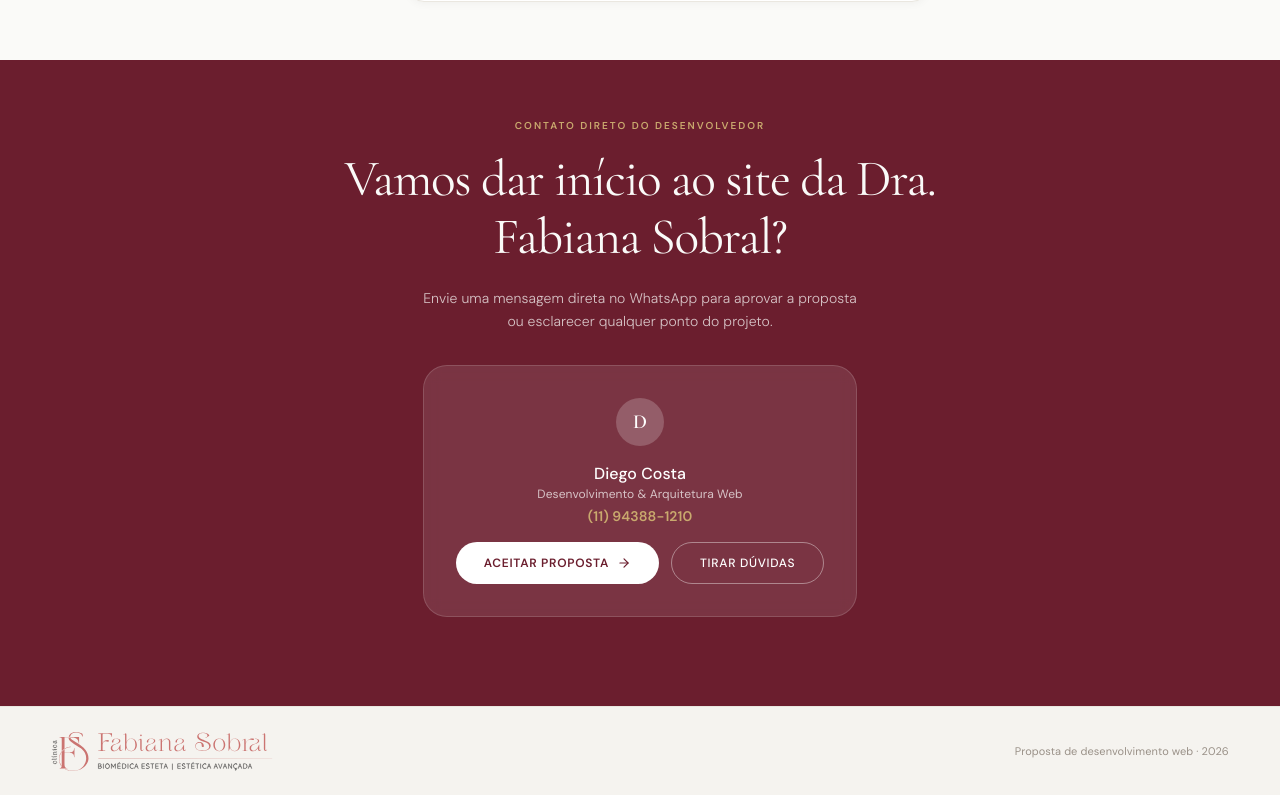
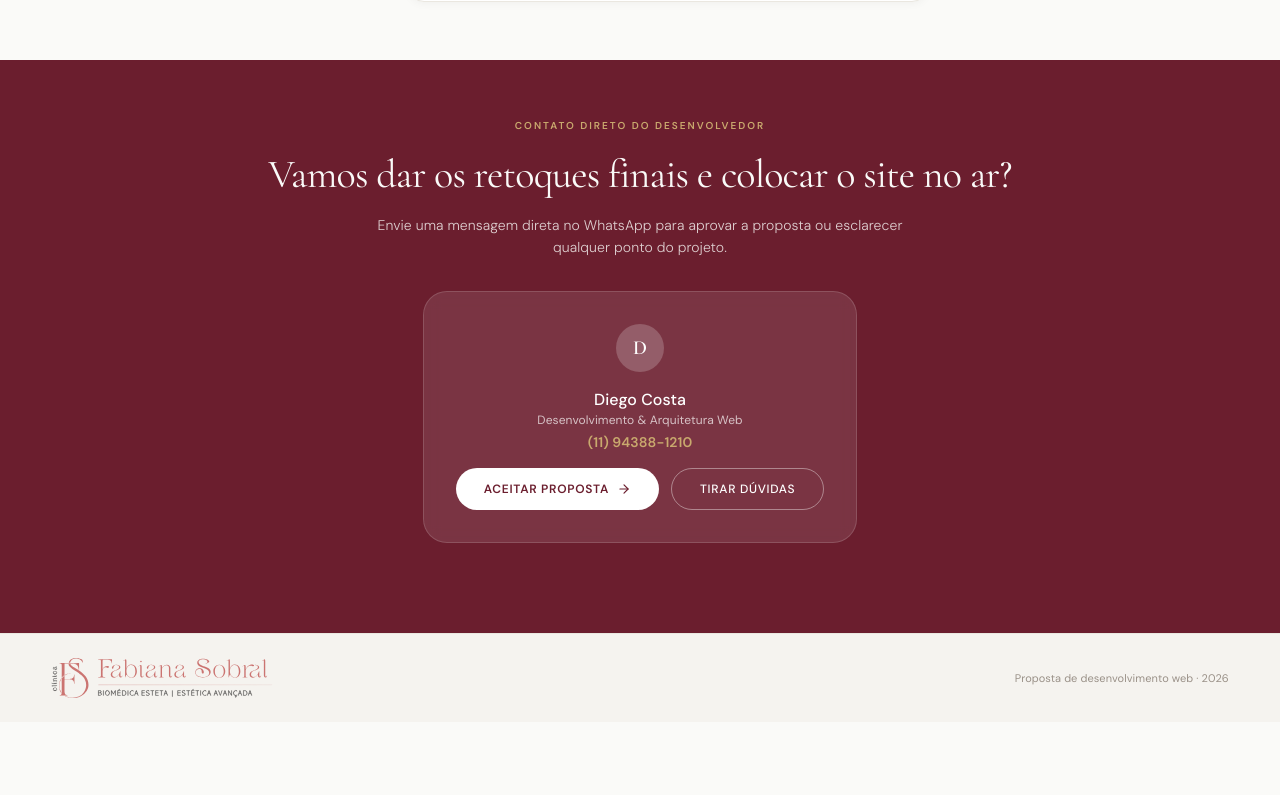
Before and after one commit to diegopetgraf-byte/vanessa-uberlandia, a Next.js app: page /proposta in a window 1280 px wide. Shown: the part 4863-5658 px from the top of the page. After the commit the page ends 5585 px from the top, so only its background shows below. Built offline with nearby package versions, Linux system fonts and the light colour scheme; no server answers.

Commit message:
feat: updated proposal headline to single-line desktop title

```diff
--- a/src/app/proposta/PropostaClient.tsx
+++ b/src/app/proposta/PropostaClient.tsx
@@ -600,22 +600,21 @@ export default function PropostaClient() {
         ═══════════════════════════════════════ */}
         <section className="section bg-[#6B1E2E] text-[#FAFAF8]">
           <div className="container-uniq">
-            <div className="max-w-2xl mx-auto text-center">
+            <div className="max-w-4xl mx-auto text-center">
               <AnimatedBlock>
                 <span className="text-[0.625rem] font-semibold tracking-[0.2em] uppercase text-[#C9A96E] mb-4 block">
                   Contato Direto do Desenvolvedor
                 </span>
                 <h2
-                  className="font-heading text-[#FAFAF8] mb-5"
+                  className="font-heading text-[#FAFAF8] mb-4 text-2xl sm:text-3xl md:text-4xl lg:text-[2.5rem] whitespace-normal lg:whitespace-nowrap"
                   style={{
-                    fontSize: "clamp(2rem, 4vw, 3.25rem)",
-                    letterSpacing: "-0.025em",
-                    lineHeight: 1.15,
+                    letterSpacing: "-0.02em",
+                    lineHeight: 1.2,
                   }}
                 >
-                  Vamos dar início ao site da Dra. Fabiana Sobral?
+                  Vamos dar os retoques finais e colocar o site no ar?
                 </h2>
-                <p className="text-sm text-[rgba(250,250,248,0.75)] leading-relaxed max-w-md mx-auto mb-8 font-light">
+                <p className="text-sm text-[rgba(250,250,248,0.8)] leading-relaxed max-w-xl mx-auto mb-8 font-light">
                   Envie uma mensagem direta no WhatsApp para aprovar a proposta ou esclarecer qualquer ponto do projeto.
                 </p>
               </AnimatedBlock>
```
